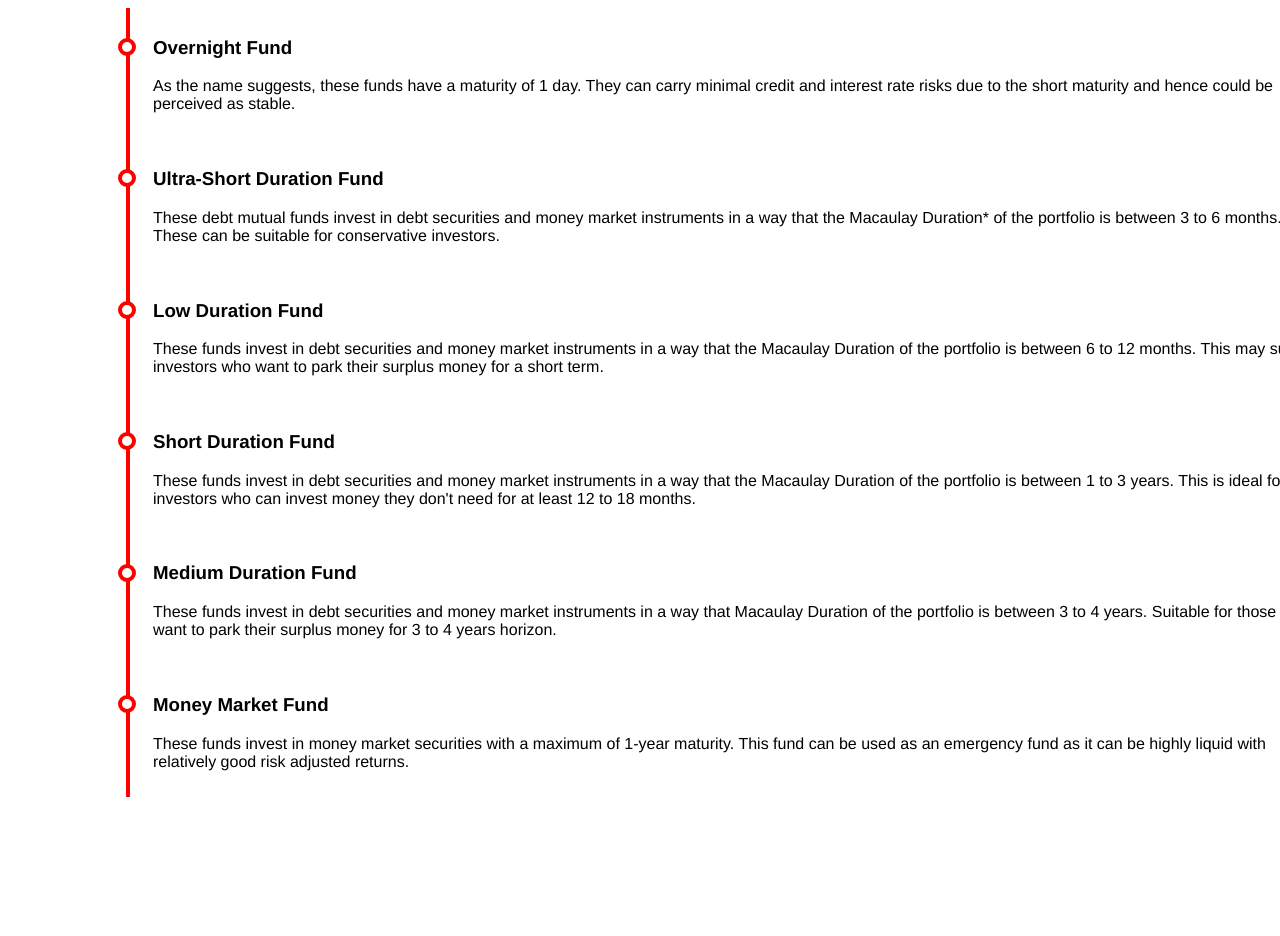
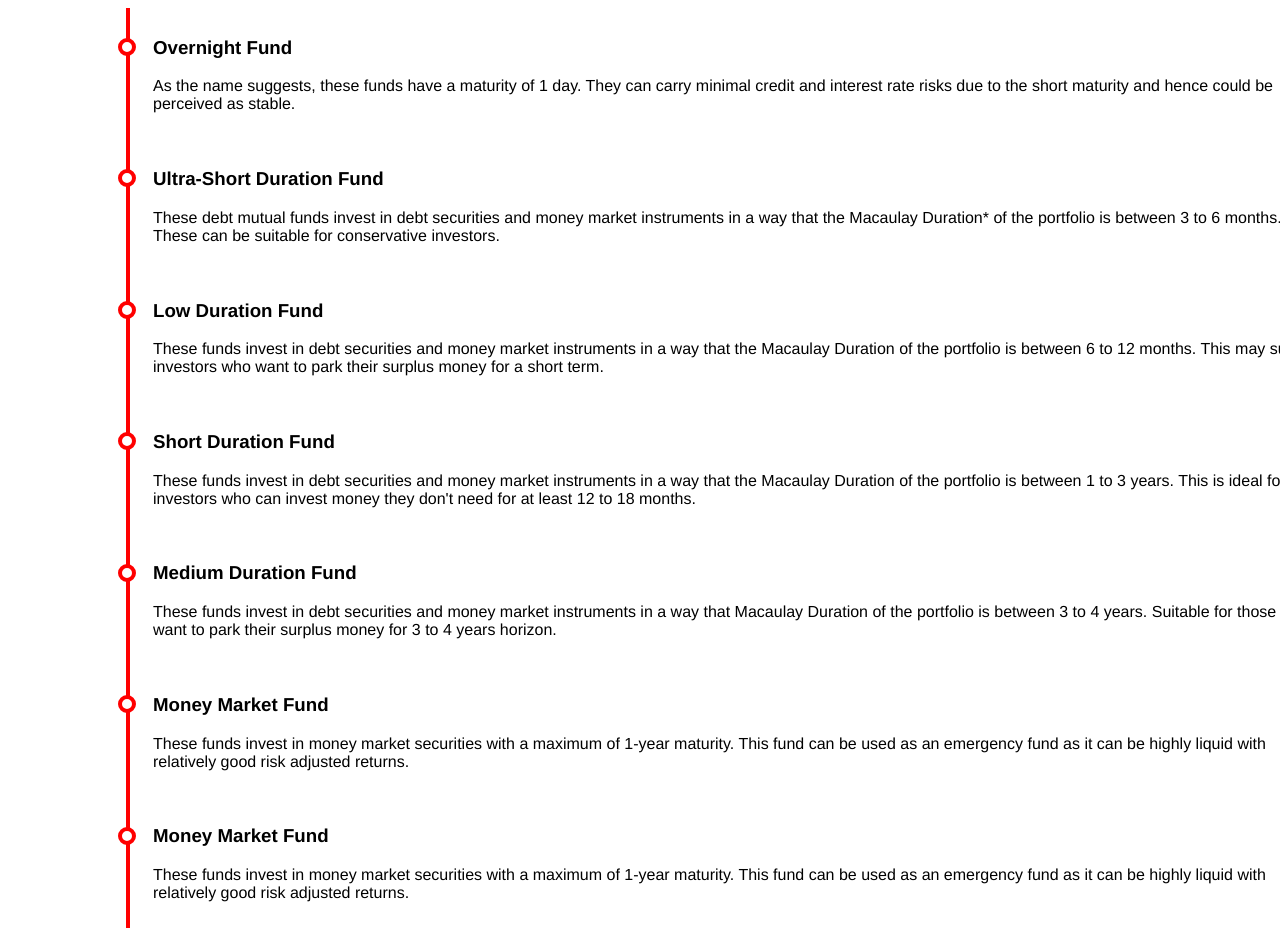
Before and after one commit to Swarajballal/Nippon-faq-debt-types, a plain HTML site: page index.html in a window 1280 px wide. Shown: the top 936 px of the page. Before the commit the page ends 805 px from the top, so only its background shows below. Drawn offline with Linux system fonts and the light colour scheme.

Commit message:
added new section

```diff
--- a/index.html
+++ b/index.html
@@ -46,6 +46,15 @@
                 <p>These funds invest in money market securities with a maximum of 1-year maturity. This fund can be used as an emergency fund as it can be highly liquid with relatively good risk adjusted returns.</p>
                 </div>
             </div>
+
+            <div class="container right">
+              <div class="content">
+              <h3>Money Market Fund</h3>
+              <p>These funds invest in money market securities with a maximum of 1-year maturity. This fund can be used as an emergency fund as it can be highly liquid with relatively good risk adjusted returns.</p>
+              </div>
+          </div>
+
+
             </div>
 
 <!------------------------------------------------------------------------------------------------------------------------------>
```
